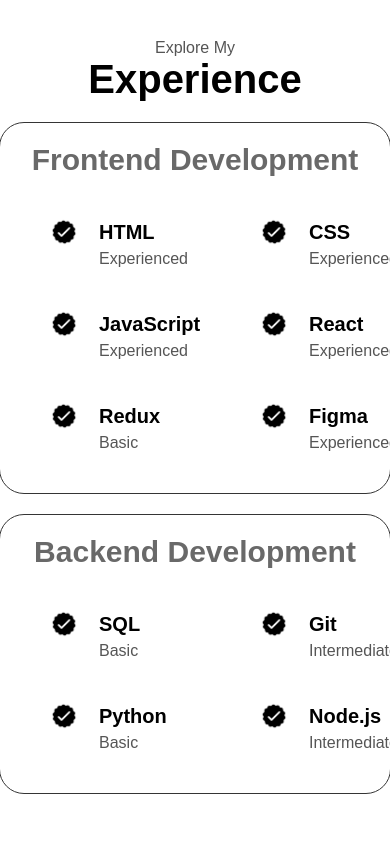
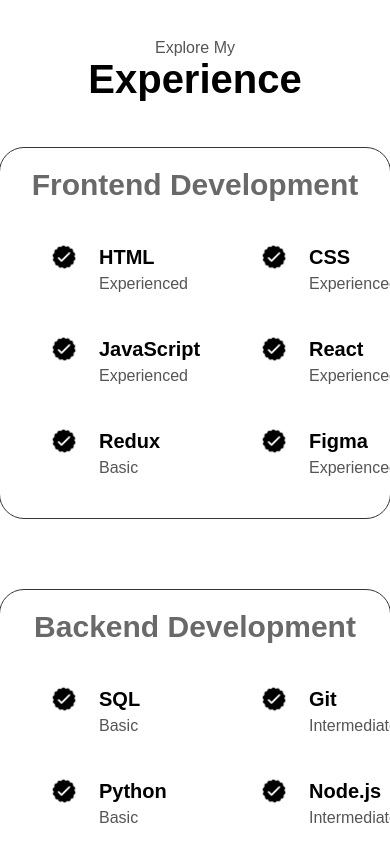
Before and after one commit to jackmervin/portfolio.com, a plain HTML site: page index.html in a window 390 px wide. Shown: the part 2120-2963 px from the top of the page. Drawn offline with Linux system fonts and the light colour scheme.

Commit message:
Add files via upload

```diff
--- a/index.css
+++ b/index.css
@@ -803,7 +803,7 @@ button {
   }
   .frontend {
     width: 100%;
-    margin: 0 25px;
+    margin: 25px;
     height: fit-content !important;
   }
   /* .frontend_ex {
```
